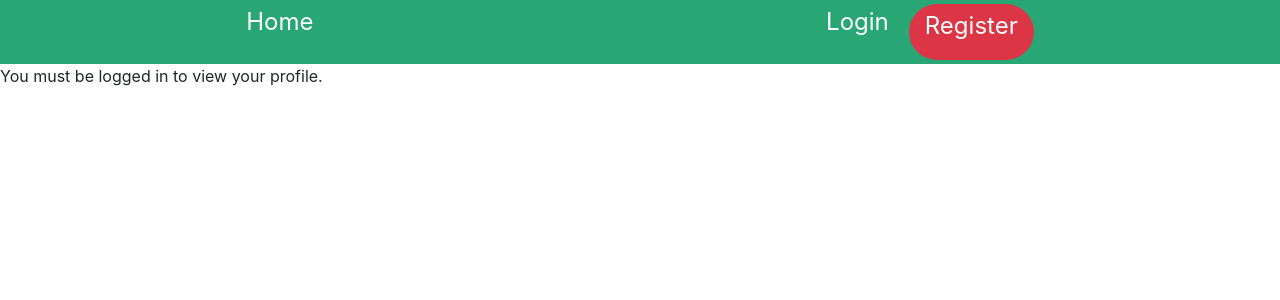
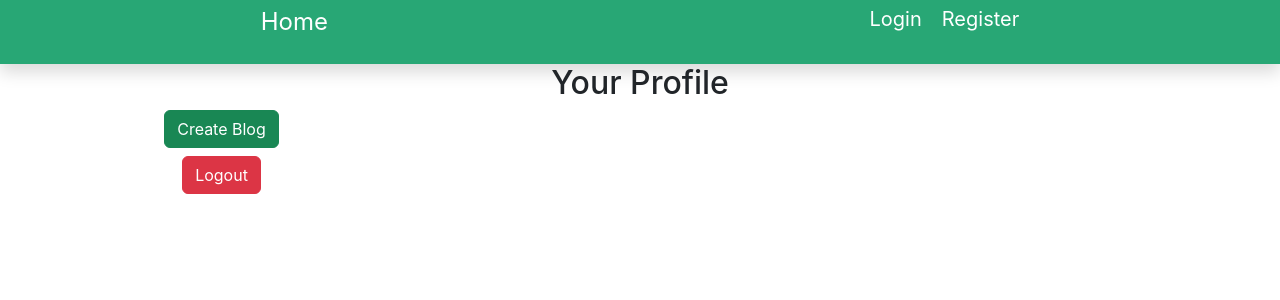
Before and after one commit to munyi-victor/blog-client, a React (Create React App) app: page /profile in a window 1280 px wide. Shown: the top 300 px of the page. Built offline with nearby package versions, Linux system fonts and the light colour scheme; no server answers.

Commit message:
modified

```diff
--- a/package.json
+++ b/package.json
@@ -8,6 +8,7 @@
     "@testing-library/user-event": "^13.5.0",
     "axios": "^1.6.7",
     "bootstrap": "^5.3.2",
+    "js-cookie": "^3.0.5",
     "react": "^18.2.0",
     "react-bootstrap": "^2.10.1",
     "react-dom": "^18.2.0",
--- a/public/index.html
+++ b/public/index.html
@@ -24,7 +24,7 @@
       work correctly both with client-side routing and a non-root public URL.
       Learn how to configure a non-root public URL by running `npm run build`.
     -->
-    <title>Blog Munyi</title>
+    <title>News Anchor</title>
   </head>
   <body>
     <noscript>You need to enable JavaScript to run this app.</noscript>
--- a/src/auth/AuthContext.js
+++ b/src/auth/AuthContext.js
@@ -1,5 +1,6 @@
 import React, { createContext, useContext, useState, useEffect, useCallback } from "react";
 import axios from "axios";
+import Cookies from "js-cookie";
 
 const AuthContext = createContext();
 
@@ -56,6 +57,7 @@ export const AuthProvider = ({ children }) => {
       const response = await axios.post(url);
 
       if (response.data.success) {
+        Cookies.remove("user_token");
         alert("Logged out successfully");
         setIsLoggedIn(false);
       }
--- a/src/auth/LoginPage.js
+++ b/src/auth/LoginPage.js
@@ -2,6 +2,7 @@ import React, { useState } from "react";
 import axios from "axios";
 import { useNavigate } from "react-router-dom";
 import { useAuth } from "./AuthContext";
+import Cookies from "js-cookie";
 
 const LoginPage = () => {
   const { login } = useAuth();
@@ -20,10 +21,18 @@ const LoginPage = () => {
       const response = await axios.post(url, { username, password });
 
       if (response.data.success) {
+        Cookies.set("user_token", "abc123", { expires: 7, path: "/" });
         alert("Logged in successsfully");
 
         login();
         navigate("/");
+
+        const userToken = Cookies.get("user_token");
+
+        if (userToken) {
+          login();
+          navigate("/");
+        }
 
         // const userData = await fetchUserData();
         // setUser(userData);
--- a/src/auth/Logout.js
+++ b/src/auth/Logout.js
@@ -11,7 +11,7 @@ const Logout = () => {
   return (
       <Link
         to="/"
-        className="text-white text-decoration-none fs-4"
+        className="btn btn-danger"
         onClick={handleLogout}
       >
         Logout
--- a/src/components/NavPage.js
+++ b/src/components/NavPage.js
@@ -1,7 +1,6 @@
 import React from 'react';
 import { Link } from "react-router-dom";
 import { useAuth } from '../auth/AuthContext';
-import Logout from '../auth/Logout';
 import prof from "../assets/images/logo192.png";
 
 const NavPage = () => {
@@ -9,7 +8,7 @@ const NavPage = () => {
 
   return (
     <div>
-      <nav className="nav py-1 d-flex">
+      <nav className="nav py-1 d-flex shadow">
         <Link to="/" className="text-white text-decoration-none fs-4">
           Home
         </Link>
@@ -35,21 +34,6 @@ const NavPage = () => {
         {isLoggedIn ? (
           <div className="d-flex">
             <Link
-              to="/create-blog"
-              className=" text-decoration-none fs-5"
-              style={{
-                backgroundColor: "white",
-                color: "#28a775",
-                padding: "2px 6px",
-                borderRadius: 12,
-              }}
-            >
-              Create Blog
-            </Link>
-
-            <Logout />
-
-            <Link
               to="/profile"
               className="text-white text-decoration-none fs-4"
             >
@@ -64,12 +48,12 @@ const NavPage = () => {
           </div>
         ) : (
           <div className="d-flex">
-            <Link to="/login" className="text-white text-decoration-none fs-4">
+            <Link to="/login" className="text-white text-decoration-none fs-5">
               Login
             </Link>
             <Link
               to="/register"
-              className="text-white text-decoration-none fs-4 bg-danger rounded-5 px-3 py-1"
+              className="text-white text-decoration-none fs-5"
             >
               Register
             </Link>
--- a/src/components/UserProfile.js
+++ b/src/components/UserProfile.js
@@ -1,37 +1,46 @@
-import React from 'react';
-import { useAuth } from '../auth/AuthContext';
+import React from "react";
+// import { useAuth } from "../auth/AuthContext";
+import Logout from "../auth/Logout";
+import { Link } from "react-router-dom";
 
 const UserProfile = () => {
-  const { isLoggedIn } = useAuth();
+  // const { isLoggedIn, user } = useAuth();
 
   // useEffect(() => {
   //   checkAuth();
   // }, [checkAuth]);
 
-  if (!isLoggedIn) {
-    return <p>You must be logged in to view your profile.</p>;
-  }
+  // console.log(user);
 
-  // eslint-disable-next-line react-hooks/rules-of-hooks
-  const { user } = useAuth();
+  // if (!isLoggedIn) {
+  //   return <p>You must be logged in to view your profile.</p>;
+  // }
 
-  console.log("user data: ", user);
+  // if (!user) {
+  //   return <p>Loading user data...</p>;
+  // }
 
-  if (!user) {
-    return <p>Loading user data...</p>;
-  }
-
-  if (!user.profile) {
-    return <p>User profile data is not available.</p>;
-  }
+  // if (!user.profile) {
+  //   return <p>User profile data is not available.</p>;
+  // }
 
   return (
     <div className="container text-center">
       <h2>Your Profile</h2>
       {/* <p>Name: {user.profile.name}</p> */}
-      <p>Name: {user.profile.email}</p>
+
+      <div className="d-flex flex-column gap-2 w-25 align-items-center">
+        <Link
+          to="/create-blog"
+          className="btn btn-success"
+        >
+          Create Blog
+        </Link>
+
+        <Logout />
+      </div>
     </div>
   );
-}
+};
 
 export default UserProfile;
```
Also changed, not shown: 1 other file (tests, documents, lock files or other folders).
